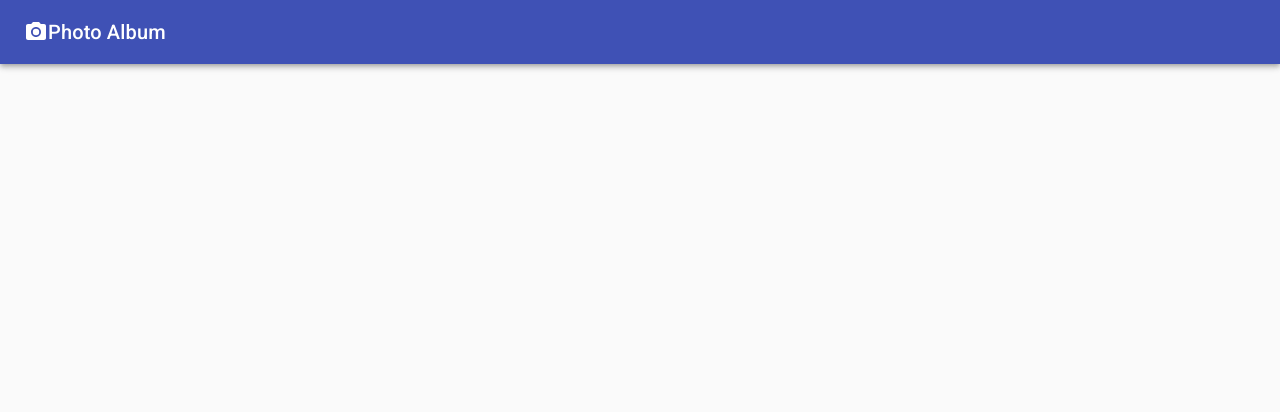
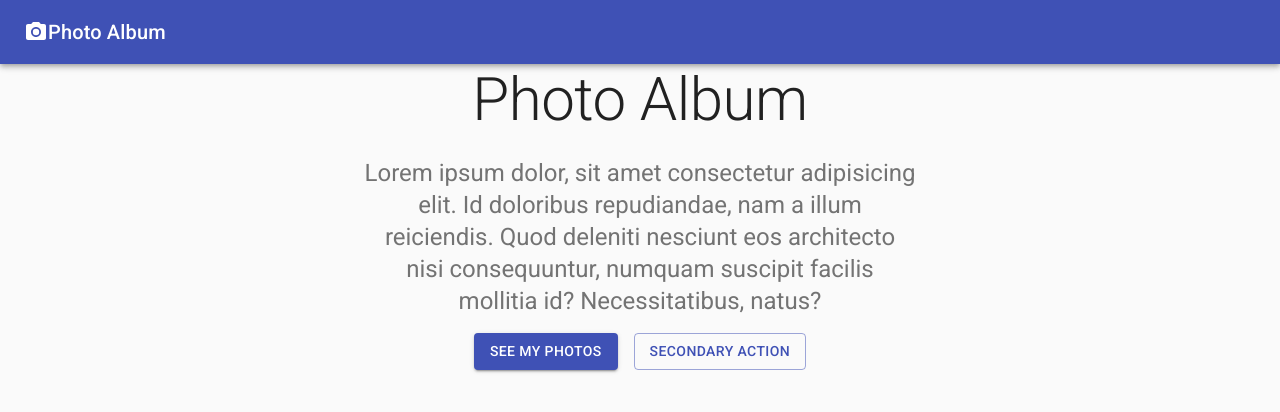
Before and after one commit to daw-maj-pl/mui-album, a React (Create React App) app: page / in a window 1280 px wide. Shown: the top 412 px of the page. Built offline with nearby package versions, Linux system fonts and the light colour scheme.

Commit message:
Add main section

```diff
--- a/src/App.js
+++ b/src/App.js
@@ -8,6 +8,7 @@ import CssBaseline from '@material-ui/core/CssBaseline';
 import Grid from '@material-ui/core/Grid';
 import Toolbar from '@material-ui/core/Toolbar';
 import Container from '@material-ui/core/Container';
+import Button from '@material-ui/core/Button';
 import PhotoCamera from '@material-ui/icons/PhotoCamera';
 
 const App = () => {
@@ -20,6 +21,45 @@ const App = () => {
           <Typography variant="h6">Photo Album</Typography>
         </Toolbar>
       </AppBar>
+      <main>
+        <div>
+          <Container maxWidth="sm">
+            <Typography
+              variant="h2"
+              align="center"
+              color="textPrimary"
+              gutterBottom
+            >
+              Photo Album
+            </Typography>
+            <Typography
+              variant="h5"
+              align="center"
+              color="textSecondary"
+              paragraph
+            >
+              Lorem ipsum dolor, sit amet consectetur adipisicing elit. Id
+              doloribus repudiandae, nam a illum reiciendis. Quod deleniti
+              nesciunt eos architecto nisi consequuntur, numquam suscipit
+              facilis mollitia id? Necessitatibus, natus?
+            </Typography>
+            <div>
+              <Grid container spacing={2} justifyContent="center">
+                <Grid item>
+                  <Button variant="contained" color="primary">
+                    See my photos
+                  </Button>
+                </Grid>
+                <Grid item>
+                  <Button variant="outlined" color="primary">
+                    Secondary action
+                  </Button>
+                </Grid>
+              </Grid>
+            </div>
+          </Container>
+        </div>
+      </main>
     </>
   );
 };
```
